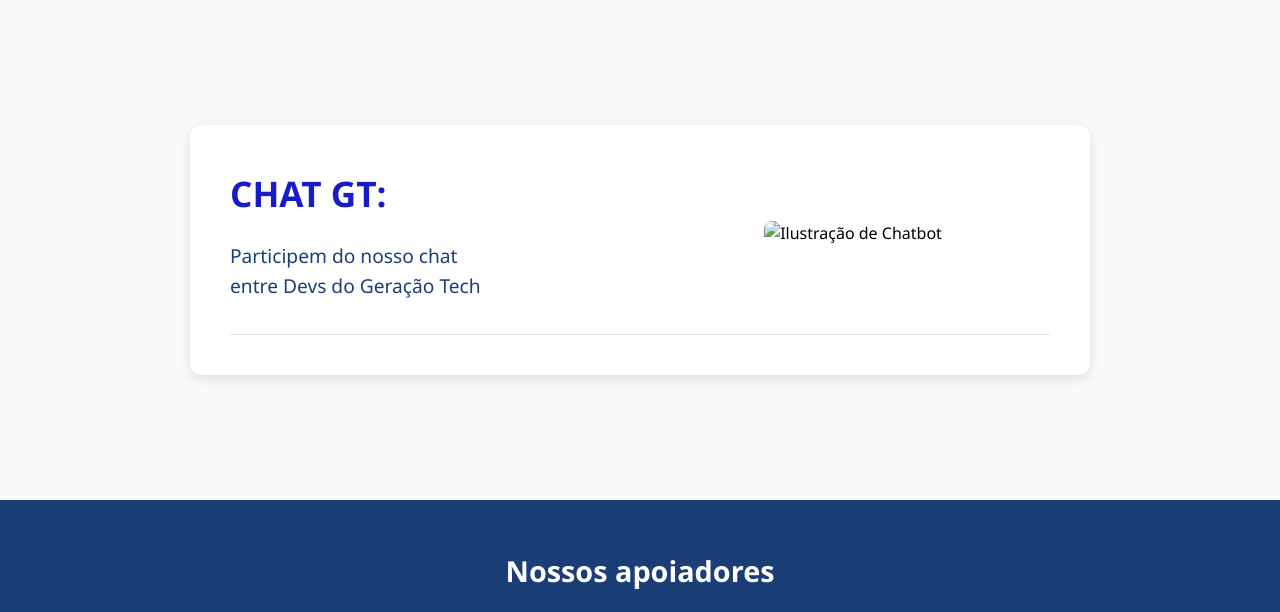
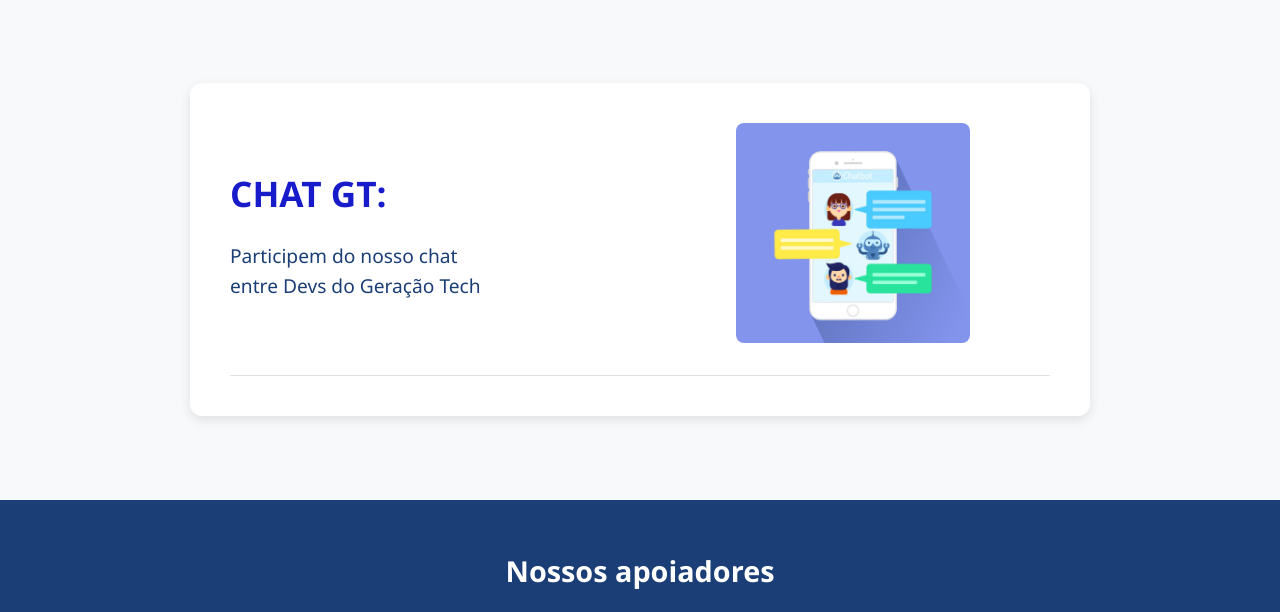
Before and after one commit to Andre-pin/Footer-projeto-final, a plain HTML site: page index.html in a window 1280 px wide. Shown: the top 612 px of the page. Drawn offline with Linux system fonts and the light colour scheme.

Commit message:
html correção

```diff
--- a/index.html
+++ b/index.html
@@ -16,7 +16,7 @@
                         <p class="highlight-text">Participem do nosso chat<br>entre Devs do Geração Tech</p>
                     </div>
                     <div class="image-section">
-                        <img src="./imagens/corpo.jpg" alt="Ilustração de Chatbot" class="chatbot-img">
+                        <img src="imagens/corpo.jpg" alt="Ilustração de Chatbot" class="chatbot-img">
 
                     </div>
                 </div>
```
Also changed, not shown: imagens/corpo.jpg (renamed from corpo.jpg).
